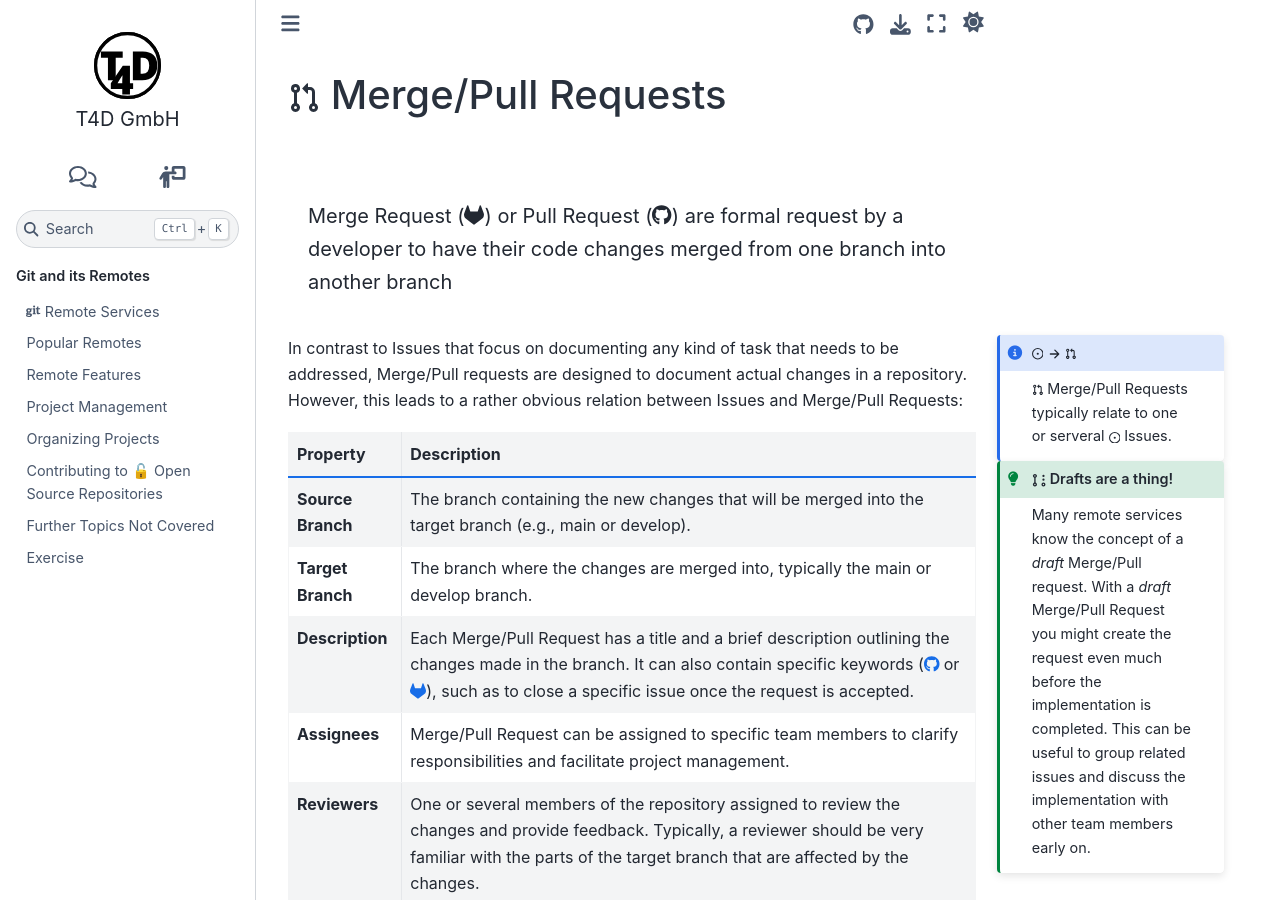
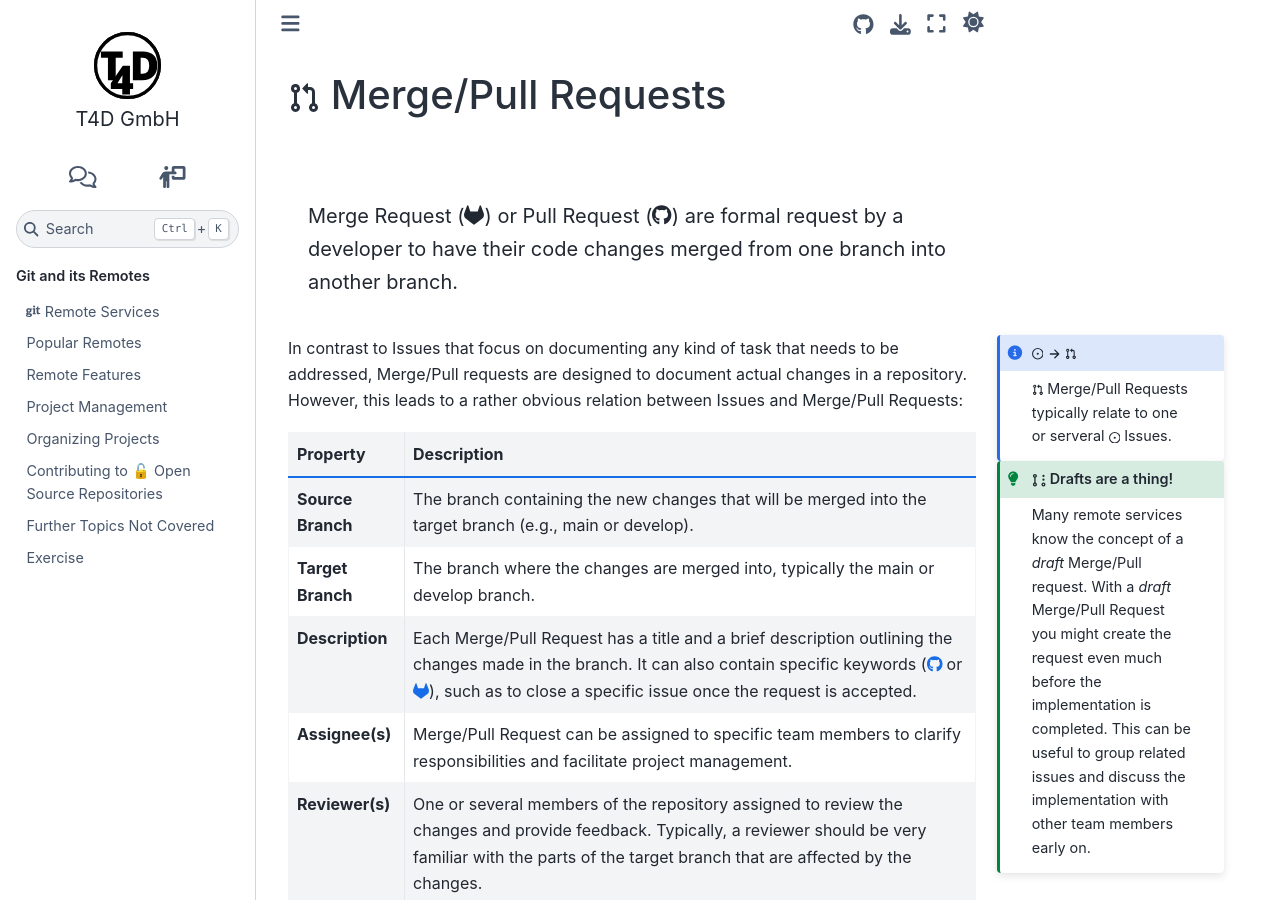
Before and after one commit to t4d-gmbh/git-and-its-remotes, a Sphinx documentation site: the page built from source/content/remote_service_features/collaboration_tools/merge_pull_requests.md, in a window 1280 px wide and 900 px high. Built offline with Sphinx 7.4.7 and the Sphinx Book theme 1.1.4, drawn with Linux system fonts in a browser that asks for light colours; the version number could not be read and is left out.

Commit message:
Revised text for merge_pull_requests.md
Fixed typos and punctuation

````diff
--- a/source/content/remote_service_features/collaboration_tools/merge_pull_requests.md
+++ b/source/content/remote_service_features/collaboration_tools/merge_pull_requests.md
@@ -3,7 +3,7 @@
 &nbsp;
 ```{epigraph}
 {% endif %}
-Merge Request (<i class="fab fa-gitlab"></i>) or Pull Request (<i class="fab fa-github"></i>) are formal request by a developer to have their code changes merged from one branch into another branch
+Merge Request (<i class="fab fa-gitlab"></i>) or Pull Request (<i class="fab fa-github"></i>) are formal request by a developer to have their code changes merged from one branch into another branch.
 {% if page %}
 ```
 {% endif %}
@@ -32,12 +32,12 @@
 |--------------------------|-----------------------------------------------------------------------------------------------------------------------------------------------------------------|
 | **Source Branch**        | {% if slide %}{octicon}`git-branch` Branch containing changes{% else %}The branch containing the new changes that will be merged into the target branch (e.g., main or develop).{% endif %}                                                     |
 | **Target Branch**        | {% if slide %}{octicon}`git-branch` Branch into which changes should be introduced{% else %}The branch where the changes are merged into, typically the main or develop branch.{% endif %}                                                                          |
-| **Description** | {% if slide %}**Title** and a short **description** that outlines what is implemented and how.{% else %}Each Merge/Pull Request has a title and a brief description outlining the changes made in the branch. It can also contain specific keywords ([<i class="fab fa-github"></i>](https://docs.github.com/en/get-started/writing-on-github/working-with-advanced-formatting/using-keywords-in-issues-and-pull-requests) or [<i class="fab fa-gitlab"></i>](https://docs.gitlab.com/ee/user/project/issues/managing_issues.html#closing-issues-automatically)), such as to close a specific issue once the request is accepted.{% endif %} |
-| **Assignees**   | {% if slide %}A designated **responsible for the implementation** of the changes.{% else %}Merge/Pull Request can be assigned to specific team members to clarify responsibilities and facilitate project management.{% endif %}                                      |
-| **Reviewers**            | {% if slide %}Person(s) responsible for overseeing the introduction of changes{% else %}One or several members of the repository assigned to review the changes and provide feedback. Typically, a reviewer should be very familiar with the parts of the target branch that are affected by the changes.{% endif %}                                                                                             |
+| **Description** | {% if slide %}**Title** and a short **description** that outlines what is implemented and how {% else %}Each Merge/Pull Request has a title and a brief description outlining the changes made in the branch. It can also contain specific keywords ([<i class="fab fa-github"></i>](https://docs.github.com/en/get-started/writing-on-github/working-with-advanced-formatting/using-keywords-in-issues-and-pull-requests) or [<i class="fab fa-gitlab"></i>](https://docs.gitlab.com/ee/user/project/issues/managing_issues.html#closing-issues-automatically)), such as to close a specific issue once the request is accepted.{% endif %} |
+| **Assignee(s)**   | {% if slide %}A designated person(s) **responsible for the implementation** of changes {% else %}Merge/Pull Request can be assigned to specific team members to clarify responsibilities and facilitate project management.{% endif %}                                      |
+| **Reviewer(s)**            | {% if slide %}Person(s) responsible for overseeing the introduction of changes{% else %}One or several members of the repository assigned to review the changes and provide feedback. Typically, a reviewer should be very familiar with the parts of the target branch that are affected by the changes.{% endif %}                                                                                             |
 | **State**       | {% if slide %}Either {octicon}`git-pull-request` **opened**, {octicon}`git-merge` **merged** or {octicon}`git-pull-request-closed` **closed**{% else %}To track progress on an Merge/Pull Request, generally it can have three states {octicon}`git-pull-request` “open” (still to be merged), {octicon}`git-merge` **merged** (the request has been accepted and the source branch was merged into the target branch) an {octicon}`git-pull-request-closed` “closed” (the request was denied).{% endif %} |
 | **Labels**      | {% if slide %}A set of arbitrary labels{% else %}Issues can be categorized using labels, e.g., “bug”, “documentation”, etc., to help organize and prioritize work.{% endif %}                                             |
-| **News Feed**    | {% if slide %}A **chat like activity feed** that allows commenting{% else %}Issues provide an activity or news feed, that displays any related changes and that anyone can access and write comments to offer insights, feedback, and exchange ideas on how to resolve an issue.{% endif %}                             |
+| **News Feed**    | {% if slide %}A **chat-like activity feed** to comment on the activities {% else %}Issues provide an activity or news feed, that displays any related changes and that anyone can access and write comments to offer insights, feedback, and exchange ideas on how to resolve an issue.{% endif %}                             |
 | **Milestone**  | {% if slide %}Affiliation to a {octicon}`milestone;0.8em` Milestone{% else %}Identical to issues, Merge/Pull Requests can be grouped under milestones and be integrated into an overarching planning, even between repositories for some remote services.{% endif %}   |
 
 
````
